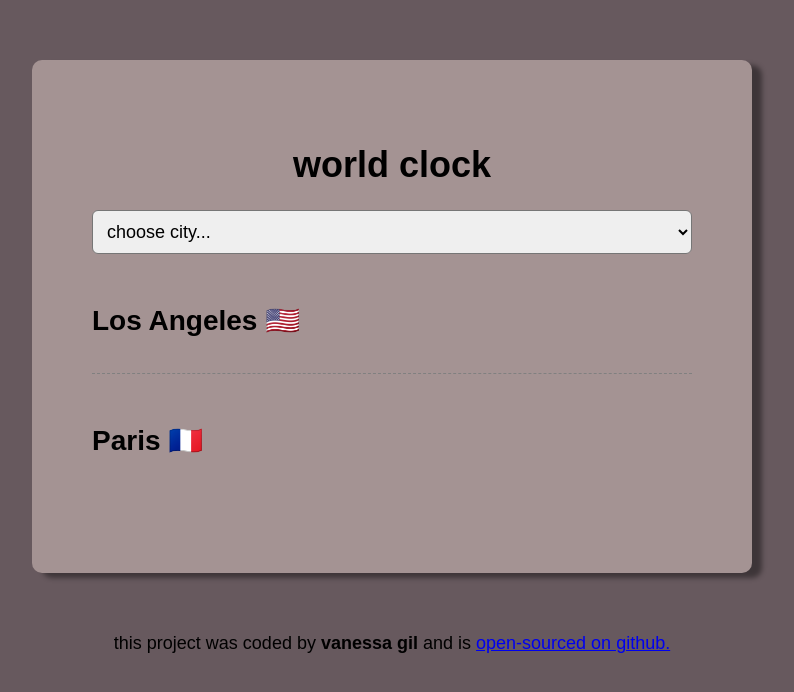
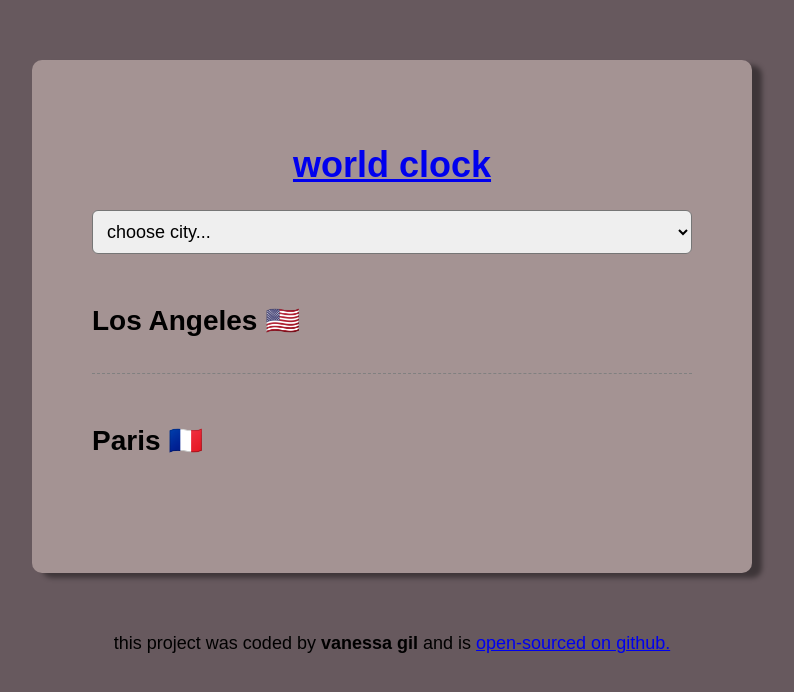
Before and after one commit to vanessavgil/world-clock, a plain HTML site: page index.html in a window 1280 px wide. Shown: the whole page, without its empty margins (248-1042 px from the left). Drawn offline with nearby package versions, Linux system fonts and the light colour scheme; a script that the page names is missing.

Commit message:
added link to the World Clock h1

```diff
--- a/index.html
+++ b/index.html
@@ -12,7 +12,8 @@
 </head>
 <body>
     <div class="container">
-    <h1>world clock </h1>
+    <h1>
+        <a href="/"> world clock </a> </h1>
 <select id="city">
     <option value="" class="">choose city...</option>
 <option value="current">Current location</option>
```
